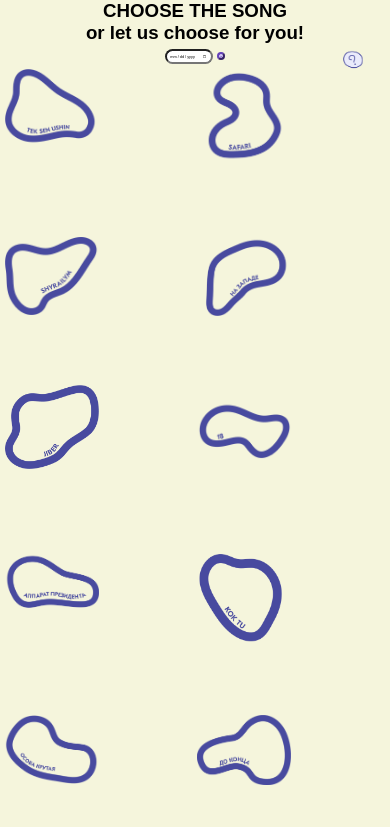
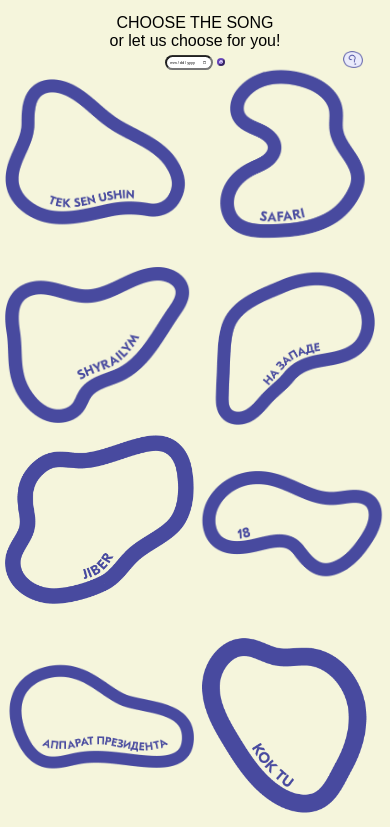
Before and after one commit to dmamr/idm231-dm3673, a plain HTML site: page index.html in a window 390 px wide. Shown: the top 827 px of the page. Drawn offline with Linux system fonts and the light colour scheme; a web font is replaced by a local one.

Commit message:
some changes to add responsiveness

```diff
--- a/css/styles.css
+++ b/css/styles.css
@@ -10,6 +10,8 @@ html {
   --background: #F5F5DC;
   --text: #FFFFFF;
   background-color: var(--background);
+  overflow: auto;
+  height: 100%;
 }
 
 
@@ -17,17 +19,19 @@ main {
   display: block;
 }
 
-h3 {
-  display: flex;
-  flex-direction: column;
+
+.choose {
+  position: relative;
+  height: 100%;
   font-family: 'GT Eesti Display Trial', sans-serif;
-  color: black;
 }
 
 .section-birthdate {
   position: absolute;
-  margin-left: 250px;
-  top: 32vw;
+  top: 29vw;
+  left: 17vw;
+  width: 75%;
+  height: auto;
 }
 
 .date {
@@ -95,19 +99,24 @@ input[type="date"] {
   border: none;
   display: block;
   position: relative;
+  z-index: 10000;
   cursor: pointer;
-  width: 50%;
-  height: 50%;
 }
 
 .doodles {
-  position: absolute;
+
   display: grid;
   grid-template-columns: repeat(4, 25%);
-  grid-template-rows: repeat(3, 33%);
-  width: 120rem;
-  height: 60rem;
-  gap: 5px;
+  grid-template-rows: repeat(3, 25%);
+  transition: width 0.5s, height 0.5s; /* Add transition for smoother resizing */
+  overflow: hidden;
+  margin: auto;
+  gap: 4px;
+}
+
+.pic {
+  width: 70%; /* Set image width to 100% of its container */
+  height: auto; /* Maintain aspect ratio */
 }
 
 .song {
@@ -184,13 +193,20 @@ input[type="date"] {
 }
 
 @media screen and (max-width: 767px) {
+  html {
+    --background: #F5F5DC;
+    --text: #FFFFFF;
+    background-color: var(--background);
+    overflow: auto;
+  }
+
   .section-birthdate {
     margin-left: auto;
     margin-right: auto;
+    margin-top: auto;
     text-align: center;
     position: static;
-    top: auto;
-    transform: none;
+    transform: translate(0, 25%);
   }
 
   .doodles {
@@ -203,12 +219,16 @@ input[type="date"] {
     gap: 3px;
   }
 
+  .container {
+    padding: 0 20px; /* Add padding as needed */
+  }
+
   .pic {
     width: 100%;
   }
 
   .help {
-    position: fixed;
+    margin: auto;
     z-index: 1000;
   }
 
@@ -217,4 +237,11 @@ input[type="date"] {
     top: 50%;
   }
 
+  @media screen and (min-width: 768px) {
+    /* Styles for both pages when screen width is greater than or equal to 768px */
+    .song {
+      overflow: auto; /* Set overflow to auto for Page 2 */
+    }
+  }
+
 }
--- a/index.html
+++ b/index.html
@@ -24,7 +24,7 @@
 
     <div class="section-birthdate">
       <div class="date">
-        <h3>CHOOSE THE SONG <span>or let us choose for you!</span></h3>
+        <p class="choose">CHOOSE THE SONG <br>or let us choose for you!</p>
           <form id="birthdayForm">
               <div class="input">
                   <input type="date" id="birthday" required>
```
Also changed, not shown: 1 other file.
